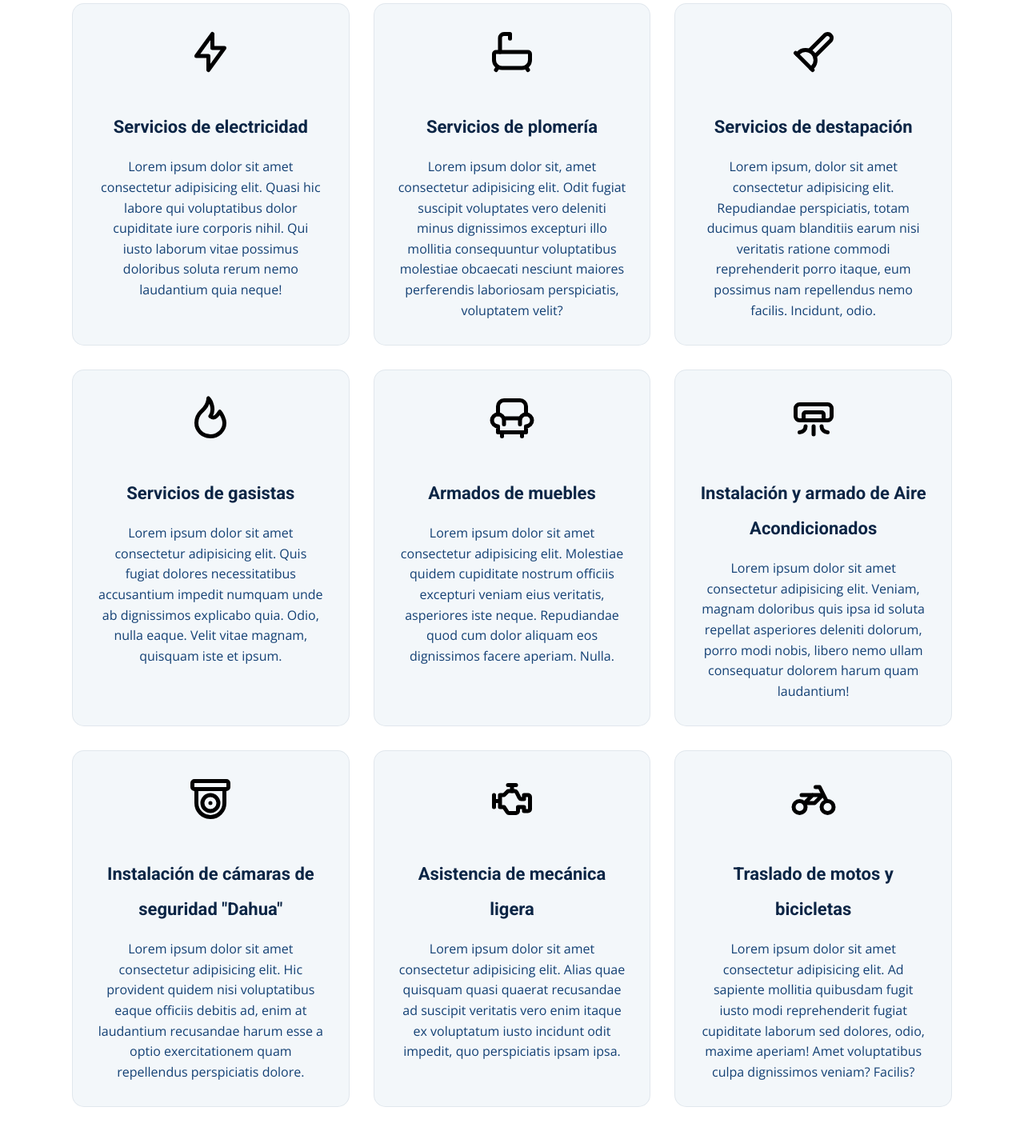
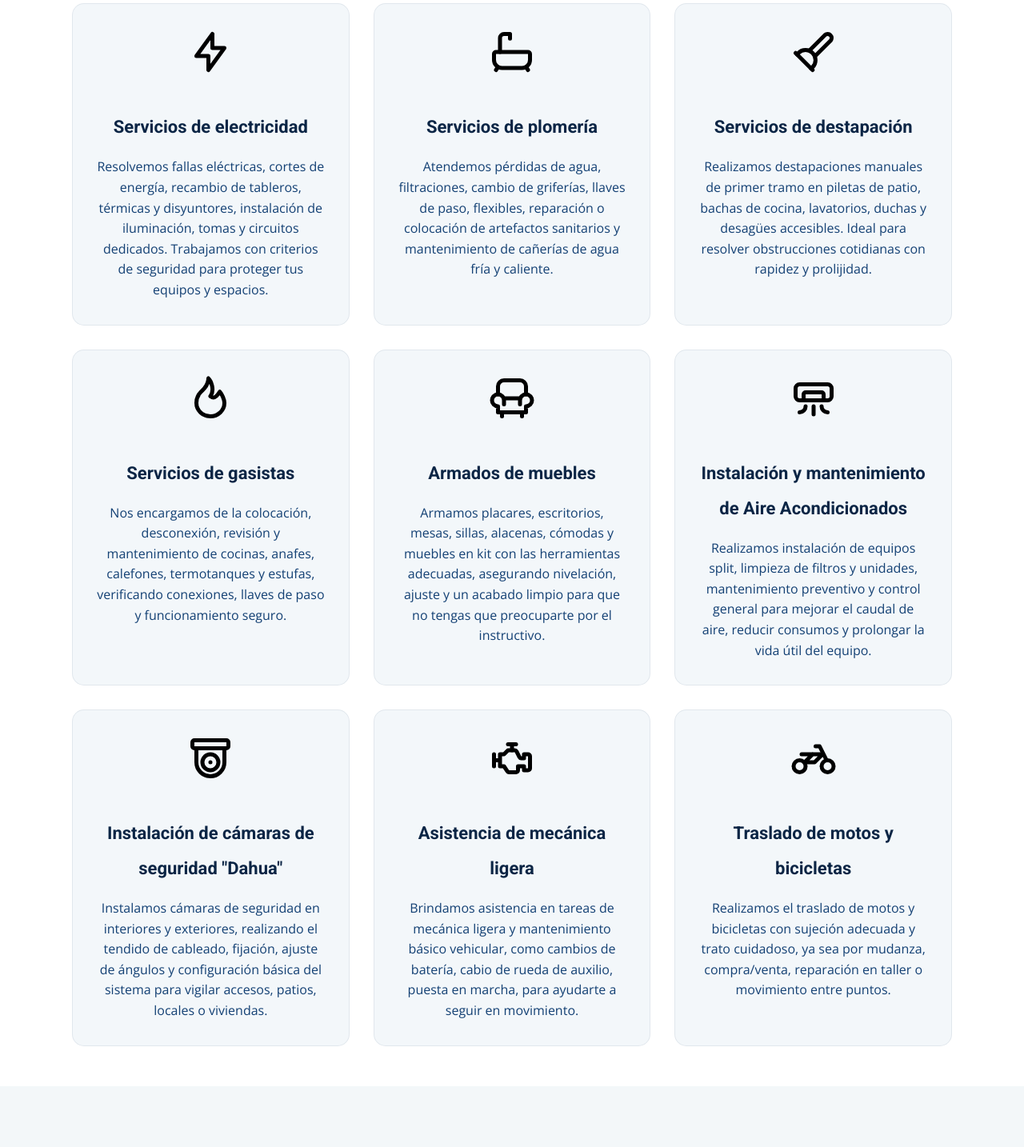
Before and after one commit to Alanr89/GyCProyect, a PHP site: the page made by Landing Page/Landingpage.html in a window 1280 px wide. Shown: the part 1792-3226 px from the top of the page at 80% size. After the commit the page ends 3100 px from the top, so only its background shows below. Run offline with PHP 8.4, Linux system fonts and the light colour scheme.

Commit message:
se agrega texto a las tarjetas

```diff
--- a/Landing Page/CSS/style.css
+++ b/Landing Page/CSS/style.css
@@ -552,7 +552,7 @@ html {
     padding: 5rem;
     max-width: 120rem;
     margin: 0 auto;
-}
+
 
 .box__card--servicio {
     background-color: rgba(238, 244, 248, 0.7); /* Usando --grisMuyclaro con transparencia */
--- a/Landing Page/Landingpage.html
+++ b/Landing Page/Landingpage.html
@@ -55,7 +55,7 @@ Consultanos y coordinamos.</p>
                     <div class="carousel__slide" style="background-image: url('Assets/Plomeria.webp')">
                         <div class="carousel__overlay"></div>
                         <div class="carousel__content">
-                            <h2 class="carousel__title">Plomeróa</h2>
+                            <h2 class="carousel__title">Plomería</h2>
                             <p class="carousel__text">Filtraciones, pérdidas, griferías, cañerías, tanques y destapaciones. Atendemos desde el arreglo puntual hasta el mantenimiento integral, cuidando cada detalle.
                             Escribinos y te asesoramos.</p>
                         </div>
@@ -111,47 +111,47 @@ Consultanos y coordinamos.</p>
             <div class="box__card--servicio">
                 <img src="Assets/icons/rayo.svg">
                 <h3 class="box__card--h3">Servicios de electricidad</h3>
-                <p class="box__card--parrafo">Lorem ipsum dolor sit amet consectetur adipisicing elit. Quasi hic labore qui voluptatibus dolor cupiditate iure corporis nihil. Qui iusto laborum vitae possimus doloribus soluta rerum nemo laudantium quia neque!</p>
+                <p class="box__card--parrafo">Resolvemos fallas eléctricas, cortes de energía, recambio de tableros, térmicas y disyuntores, instalación de iluminación, tomas y circuitos dedicados. Trabajamos con criterios de seguridad para proteger tus equipos y espacios.</p>
             </div>
             <div class="box__card--servicio">
                <img src="Assets/icons/bath.svg">
                 <h3 class="box__card--h3">Servicios de plomería</h3>
-                <p class="box__card--parrafo">Lorem ipsum dolor sit, amet consectetur adipisicing elit. Odit fugiat suscipit voluptates vero deleniti minus dignissimos excepturi illo mollitia consequuntur voluptatibus molestiae obcaecati nesciunt maiores perferendis laboriosam perspiciatis, voluptatem velit?</p>
+                <p class="box__card--parrafo">Atendemos pérdidas de agua, filtraciones, cambio de griferías, llaves de paso, flexibles, reparación o colocación de artefactos sanitarios y mantenimiento de cañerías de agua fría y caliente.</p>
             </div>
             <div class="box__card--servicio">
                 <img src="Assets/icons/destapacion.svg">
                 <h3 class="box__card--h3">Servicios de destapación</h3>
-                <p class="box__card--parrafo">Lorem ipsum, dolor sit amet consectetur adipisicing elit. Repudiandae perspiciatis, totam ducimus quam blanditiis earum nisi veritatis ratione commodi reprehenderit porro itaque, eum possimus nam repellendus nemo facilis. Incidunt, odio.</p>
+                <p class="box__card--parrafo">Realizamos destapaciones manuales de primer tramo en piletas de patio, bachas de cocina, lavatorios, duchas y desagües accesibles. Ideal para resolver obstrucciones cotidianas con rapidez y prolijidad.</p>
             </div>
             <div class="box__card--servicio">
                 <img src="Assets/icons/flame.svg">
                 <h3 class="box__card--h3">Servicios de gasistas</h3>
-                <p class="box__card--parrafo">Lorem ipsum dolor sit amet consectetur adipisicing elit. Quis fugiat dolores necessitatibus accusantium impedit numquam unde ab dignissimos explicabo quia. Odio, nulla eaque. Velit vitae magnam, quisquam iste et ipsum.</p>
+                <p class="box__card--parrafo">Nos encargamos de la colocación, desconexión, revisión y mantenimiento de cocinas, anafes, calefones, termotanques y estufas, verificando conexiones, llaves de paso y funcionamiento seguro.</p>
             </div>
             <div class="box__card--servicio">
                 <img src="Assets/icons/armchair-2.svg">
                 <h3 class="box__card--h3">Armados de muebles</h3>
-                <p class="box__card--parrafo">Lorem ipsum dolor sit amet consectetur adipisicing elit. Molestiae quidem cupiditate nostrum officiis excepturi veniam eius veritatis, asperiores iste neque. Repudiandae quod cum dolor aliquam eos dignissimos facere aperiam. Nulla.</p>
+                <p class="box__card--parrafo">Armamos placares, escritorios, mesas, sillas, alacenas, cómodas y muebles en kit con las herramientas adecuadas, asegurando nivelación, ajuste y un acabado limpio para que no tengas que preocuparte por el instructivo.</p>
             </div>
             <div class="box__card--servicio">
                 <img src="Assets/icons/air-conditioning.svg">
-                <h3 class="box__card--h3">Instalación y armado de Aire Acondicionados</h3>
-                <p class="box__card--parrafo">Lorem ipsum dolor sit amet consectetur adipisicing elit. Veniam, magnam doloribus quis ipsa id soluta repellat asperiores deleniti dolorum, porro modi nobis, libero nemo ullam consequatur dolorem harum quam laudantium!</p>
+                <h3 class="box__card--h3">Instalación y mantenimiento de Aire Acondicionados</h3>
+                <p class="box__card--parrafo">Realizamos instalación de equipos split, limpieza de filtros y unidades, mantenimiento preventivo y control general para mejorar el caudal de aire, reducir consumos y prolongar la vida útil del equipo.</p>
             </div>
             <div class="box__card--servicio">
                 <img src="Assets/icons/device-cctv.svg">
                 <h3 class="box__card--h3">Instalación de cámaras de seguridad "Dahua"</h3>
-                <p class="box__card--parrafo">Lorem ipsum dolor sit amet consectetur adipisicing elit. Hic provident quidem nisi voluptatibus eaque officiis debitis ad, enim at laudantium recusandae harum esse a optio exercitationem quam repellendus perspiciatis dolore.</p>
+                <p class="box__card--parrafo">Instalamos cámaras de seguridad en interiores y exteriores, realizando el tendido de cableado, fijación, ajuste de ángulos y configuración básica del sistema para vigilar accesos, patios, locales o viviendas.</p>
             </div>
             <div class="box__card--servicio">
                 <img src="Assets/icons/engine.svg">
                 <h3 class="box__card--h3">Asistencia de mecánica ligera</h3>
-                <p class="box__card--parrafo">Lorem ipsum dolor sit amet consectetur adipisicing elit. Alias quae quisquam quasi quaerat recusandae ad suscipit veritatis vero enim itaque ex voluptatum iusto incidunt odit impedit, quo perspiciatis ipsam ipsa.</p>
+                <p class="box__card--parrafo">Brindamos asistencia en tareas de mecánica ligera y mantenimiento básico vehicular, como cambios de batería, cabio de rueda de auxilio, puesta en marcha, para ayudarte a seguir en movimiento.</p>
             </div>
             <div class="box__card--servicio">
                 <img src="Assets/icons/motorbike.svg">
                 <h3 class="box__card--h3">Traslado de motos y bicicletas</h3>
-                <p class="box__card--parrafo">Lorem ipsum dolor sit amet consectetur adipisicing elit. Ad sapiente mollitia quibusdam fugit iusto modi reprehenderit fugiat cupiditate laborum sed dolores, odio, maxime aperiam! Amet voluptatibus culpa dignissimos veniam? Facilis?</p>
+                <p class="box__card--parrafo">Realizamos el traslado de motos y bicicletas con sujeción adecuada y trato cuidadoso, ya sea por mudanza, compra/venta, reparación en taller o movimiento entre puntos.</p>
             </div>
         </section>
 
```
